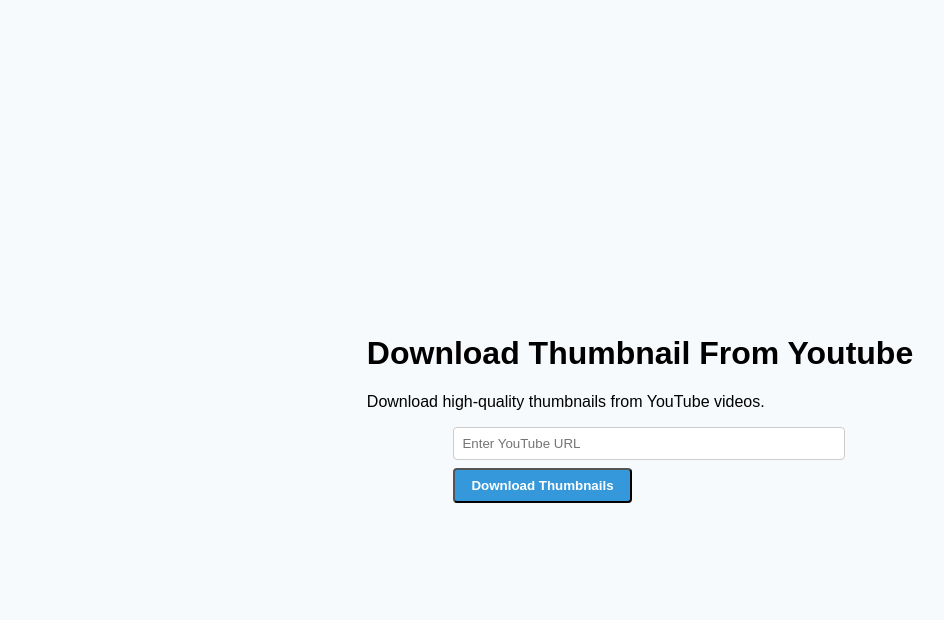
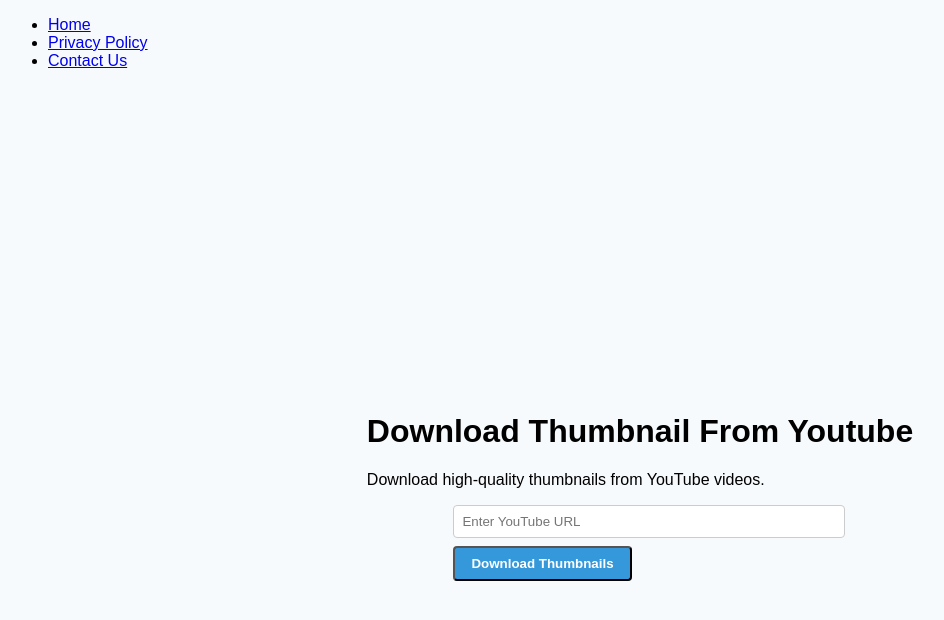
Before and after one commit to nolimitsexpo/download, a Next.js app: page / in a window 1280 px wide. Shown: the top 620 px of the page, without its empty margins (0-944 px from the left). Built offline with nearby package versions, Linux system fonts and the light colour scheme.

Commit message:
Update _document.js

```diff
--- a/pages/_document.js
+++ b/pages/_document.js
@@ -39,6 +39,17 @@ class MyDocument extends Document {
           />
         </Head>
         <body>
+          {/* Add your menu here */}
+          <header>
+            <nav>
+              <ul>
+                <li><a href="/">Home</a></li>
+                <li><a href="/privacy-policy">Privacy Policy</a></li>
+                <li><a href="/contact-us">Contact Us</a></li>
+              </ul>
+            </nav>
+          </header>
+
           <Main />
           <NextScript />
         </body>
```
